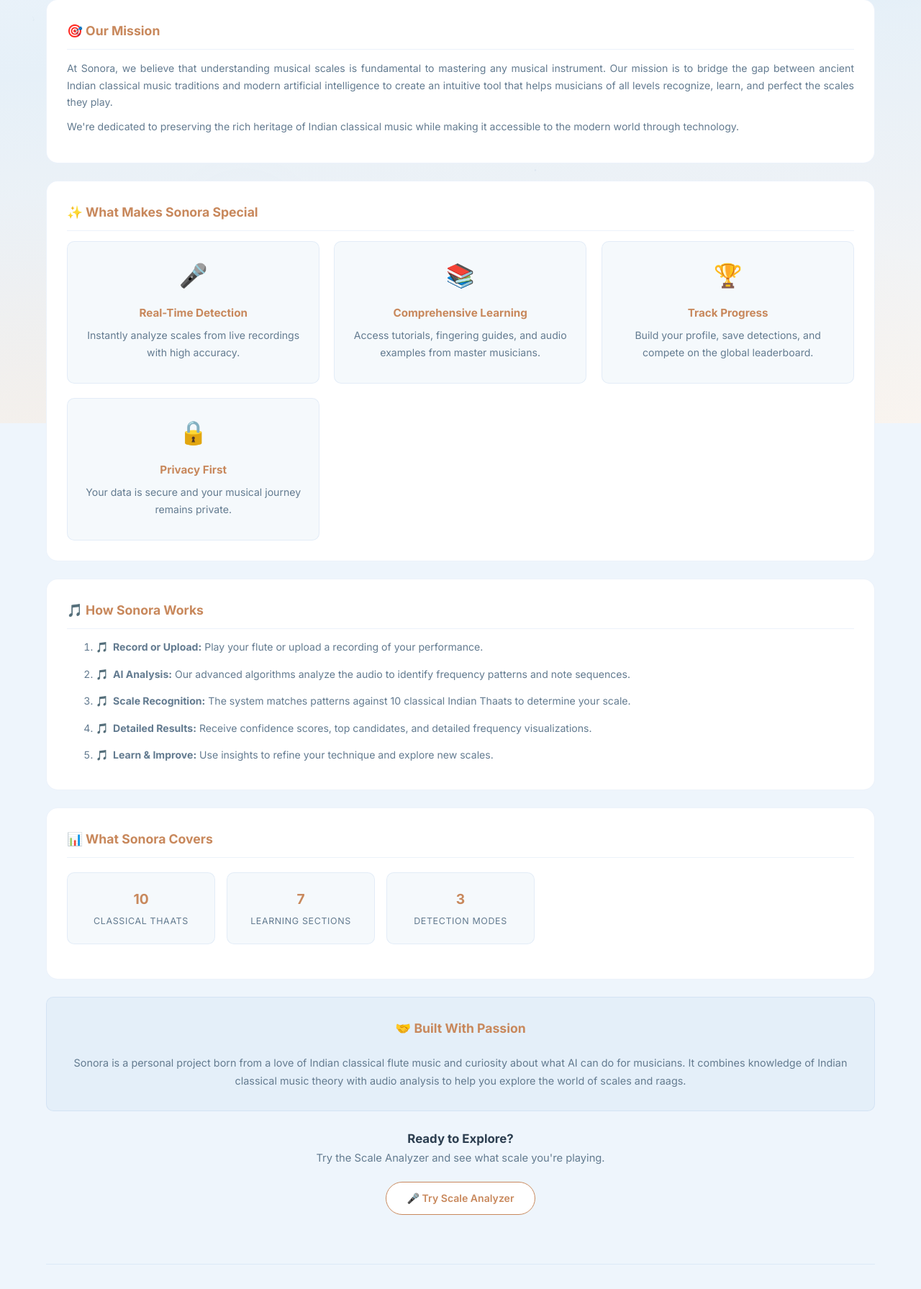
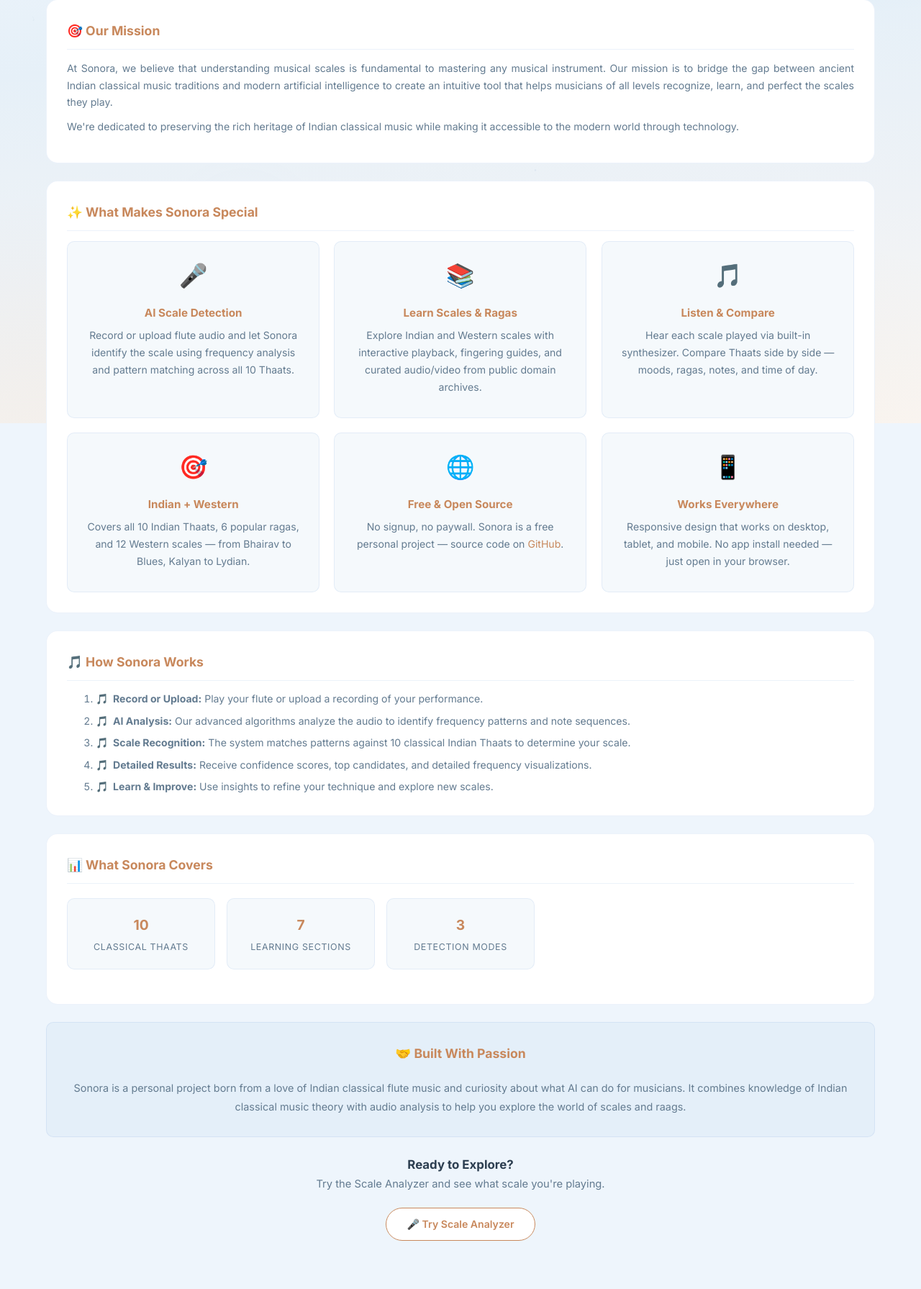
Before and after one commit to sivakanthb/sonora-flute, a Flask app: page /about in a window 1280 px wide. Shown: the part 212-2003 px from the top of the page at 72% size. Run offline with Flask 3, Linux system fonts and the light colour scheme.

Commit message:
About page: replace fake features with real ones, clean inline styles

```diff
--- a/src/static/css/style.css
+++ b/src/static/css/style.css
@@ -1107,10 +1107,14 @@ a:hover { color: var(--gold-light); }
 .feature-icon { font-size: 1.5rem; margin-bottom: 10px; display: block; }
 .feature-title { color: var(--gold); font-weight: 700; font-size: 0.95rem; margin-bottom: 6px; }
 .feature-desc { color: var(--text2); font-size: 0.85rem; line-height: 1.6; }
+.how-it-works-list { margin-left: 20px; }
+.how-it-works-list li { margin-left: 20px; margin-bottom: 15px; }
+.how-it-works-list li:last-child { margin-bottom: 0; }
 .team-section {
   background: var(--bg-glass); border: 1px solid var(--border); border-radius: var(--radius); padding: 28px; margin: 24px 0;
 }
 .team-section h3 { font-family: var(--font-display); color: var(--gold); text-align: center; font-size: 1.1rem; margin-bottom: 20px; }
+.team-description { text-align: center; color: var(--text2); line-height: 1.8; }
 .stats-row { display: grid; grid-template-columns: repeat(auto-fill, minmax(180px, 1fr)); gap: 16px; margin: 20px 0; }
 .stat { background: var(--bg-glass); border: 1px solid var(--border); padding: 20px; border-radius: var(--radius); text-align: center; }
 .stat-number { font-family: var(--font-display); font-size: 1.2rem; color: var(--gold); font-weight: 700; }
--- a/src/templates/pages/about.html
+++ b/src/templates/pages/about.html
@@ -27,23 +27,33 @@
         <div class="feature-grid">
             <div class="feature-card">
                 <span class="feature-icon">🎤</span>
-                <div class="feature-title">Real-Time Detection</div>
-                <p class="feature-desc">Instantly analyze scales from live recordings with high accuracy.</p>
+                <div class="feature-title">AI Scale Detection</div>
+                <p class="feature-desc">Record or upload flute audio and let Sonora identify the scale using frequency analysis and pattern matching across all 10 Thaats.</p>
             </div>
             <div class="feature-card">
                 <span class="feature-icon">📚</span>
-                <div class="feature-title">Comprehensive Learning</div>
-                <p class="feature-desc">Access tutorials, fingering guides, and audio examples from master musicians.</p>
+                <div class="feature-title">Learn Scales & Ragas</div>
+                <p class="feature-desc">Explore Indian and Western scales with interactive playback, fingering guides, and curated audio/video from public domain archives.</p>
             </div>
             <div class="feature-card">
-                <span class="feature-icon">🏆</span>
-                <div class="feature-title">Track Progress</div>
-                <p class="feature-desc">Build your profile, save detections, and compete on the global leaderboard.</p>
+                <span class="feature-icon">🎵</span>
+                <div class="feature-title">Listen & Compare</div>
+                <p class="feature-desc">Hear each scale played via built-in synthesizer. Compare Thaats side by side — moods, ragas, notes, and time of day.</p>
             </div>
             <div class="feature-card">
-                <span class="feature-icon">🔒</span>
-                <div class="feature-title">Privacy First</div>
-                <p class="feature-desc">Your data is secure and your musical journey remains private.</p>
+                <span class="feature-icon">🎯</span>
+                <div class="feature-title">Indian + Western</div>
+                <p class="feature-desc">Covers all 10 Indian Thaats, 6 popular ragas, and 12 Western scales — from Bhairav to Blues, Kalyan to Lydian.</p>
+            </div>
+            <div class="feature-card">
+                <span class="feature-icon">🌐</span>
+                <div class="feature-title">Free & Open Source</div>
+                <p class="feature-desc">No signup, no paywall. Sonora is a free personal project — source code on <a href="https://github.com/sivakanthb/sonora-flute" target="_blank" rel="noopener noreferrer">GitHub</a>.</p>
+            </div>
+            <div class="feature-card">
+                <span class="feature-icon">📱</span>
+                <div class="feature-title">Works Everywhere</div>
+                <p class="feature-desc">Responsive design that works on desktop, tablet, and mobile. No app install needed — just open in your browser.</p>
             </div>
         </div>
     </div>
@@ -51,20 +61,20 @@
     <!-- How It Works -->
     <div class="section">
         <h2>🎵 How Sonora Works</h2>
-        <ol style="margin-left: 20px;">
-            <li style="margin-left: 20px; margin-bottom: 15px;">
+        <ol class="how-it-works-list">
+            <li>
                 <strong>Record or Upload:</strong> Play your flute or upload a recording of your performance.
             </li>
-            <li style="margin-left: 20px; margin-bottom: 15px;">
+            <li>
                 <strong>AI Analysis:</strong> Our advanced algorithms analyze the audio to identify frequency patterns and note sequences.
             </li>
-            <li style="margin-left: 20px; margin-bottom: 15px;">
+            <li>
                 <strong>Scale Recognition:</strong> The system matches patterns against 10 classical Indian Thaats to determine your scale.
             </li>
-            <li style="margin-left: 20px; margin-bottom: 15px;">
+            <li>
                 <strong>Detailed Results:</strong> Receive confidence scores, top candidates, and detailed frequency visualizations.
             </li>
-            <li style="margin-left: 20px;">
+            <li>
                 <strong>Learn & Improve:</strong> Use insights to refine your technique and explore new scales.
             </li>
         </ol>
@@ -92,7 +102,7 @@
     <!-- Built By -->
     <div class="team-section">
         <h3>🤝 Built With Passion</h3>
-        <p style="text-align: center; color: var(--text2); line-height: 1.8;">
+        <p class="team-description">
             Sonora is a personal project born from a love of Indian classical flute music and curiosity about what AI can do for musicians. It combines knowledge of Indian classical music theory with audio analysis to help you explore the world of scales and raags.
         </p>
     </div>
```
